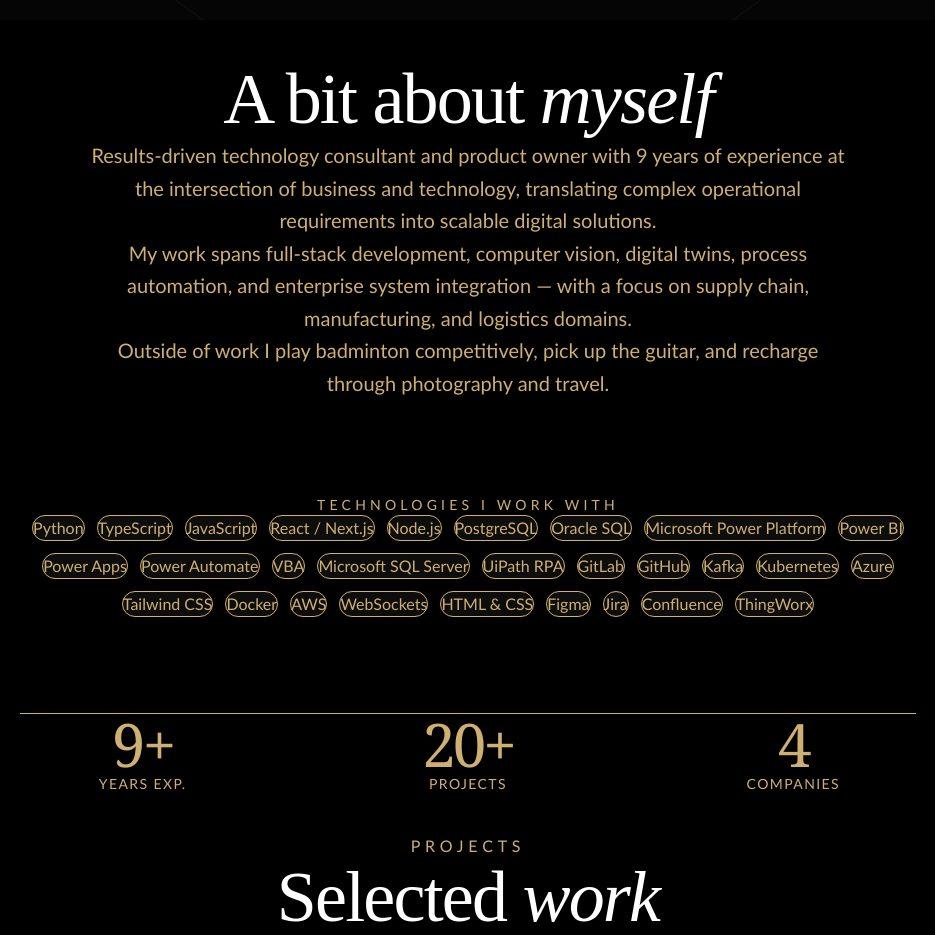
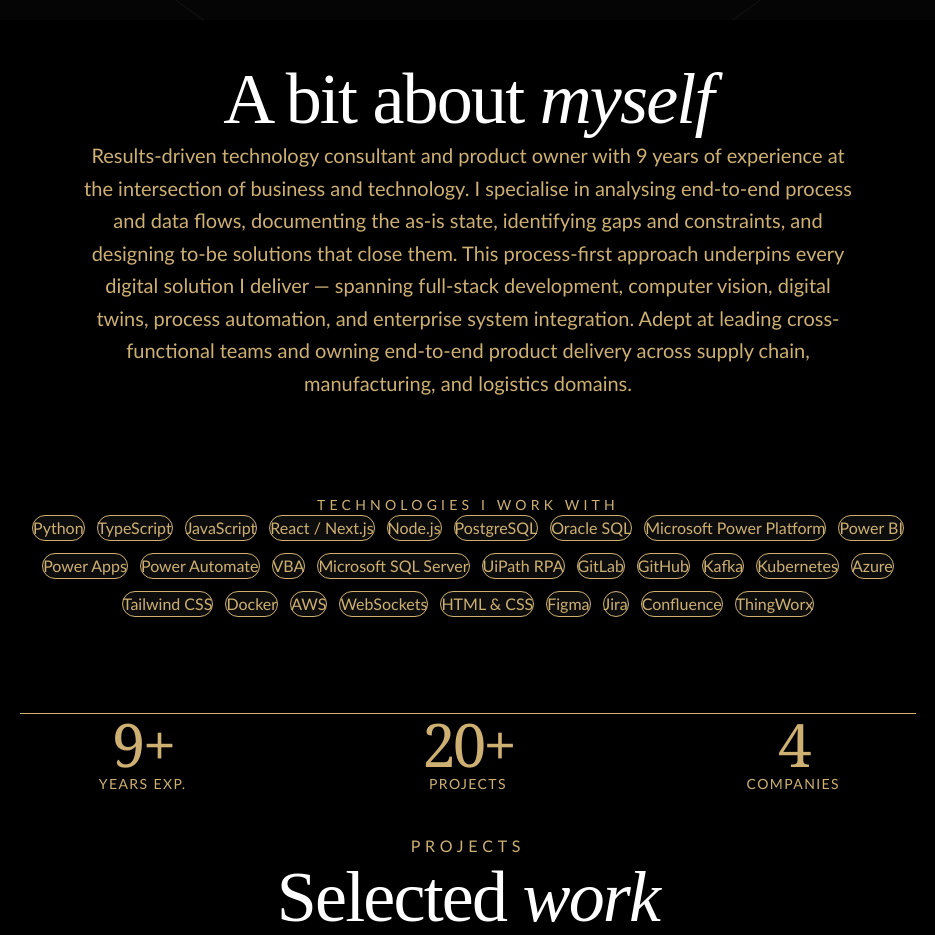
Before and after one commit to Joelkohym/personalPortfolio, a Next.js app: page / in a window 1280 px wide. Shown: the part 780-1715 px from the top of the page, without its empty margins (172-1107 px from the left). Built offline with nearby package versions, Linux system fonts and the light colour scheme.

Commit message:
edit site-config 7

```diff
--- a/src/components/About.tsx
+++ b/src/components/About.tsx
@@ -2,7 +2,7 @@
 
 import { motion } from "framer-motion";
 import Section from "./Section";
-import { skills } from "@/data/site-config";
+import { skills, siteConfig } from "@/data/site-config";
 
 export default function About() {
 	return (
@@ -34,20 +34,9 @@
 					{/* Bio Paragraphs - Centered and max-width for readability */}
 					<div className="space-y-6 text-[--color-text-secondary] text-lg md:text-xl leading-relaxed max-w-3xl mx-auto">
 						<p>
-							Results-driven technology consultant and product owner with 9
-							years of experience at the intersection of business and
-							technology, translating complex operational requirements into
-							scalable digital solutions.
-						</p>
-						<p>
-							My work spans full-stack development, computer vision, digital
-							twins, process automation, and enterprise system integration —
-							with a focus on supply chain, manufacturing, and logistics
-							domains.
-						</p>
-						<p>
-							Outside of work I play badminton competitively, pick up the
-							guitar, and recharge through photography and travel.
+							{siteConfig.bio.split("\n").map((line, i) => (
+								<span key={i}>{line}</span>
+							))}
 						</p>
 					</div>
 
```
